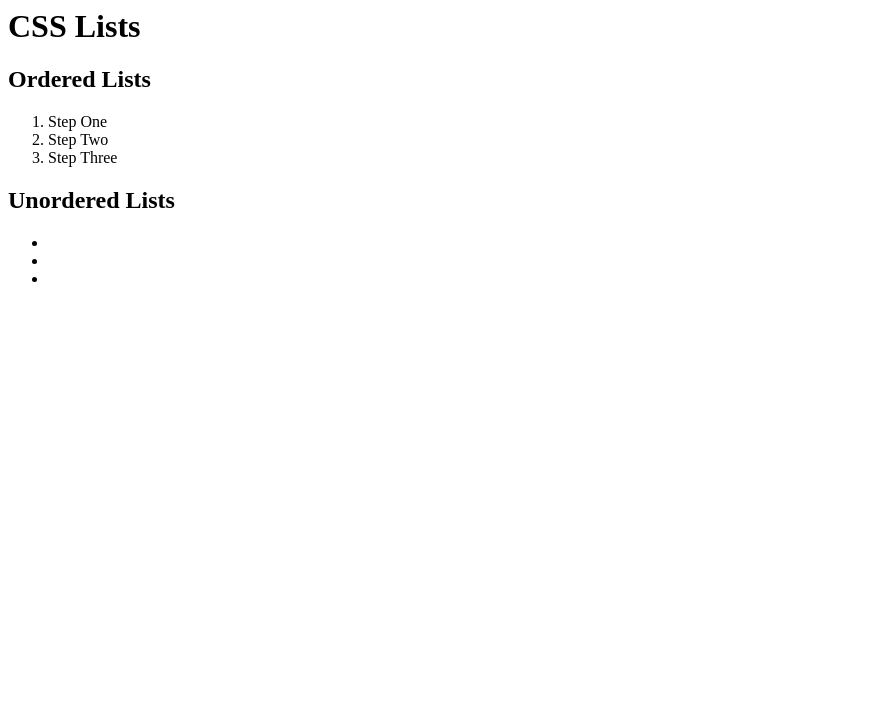
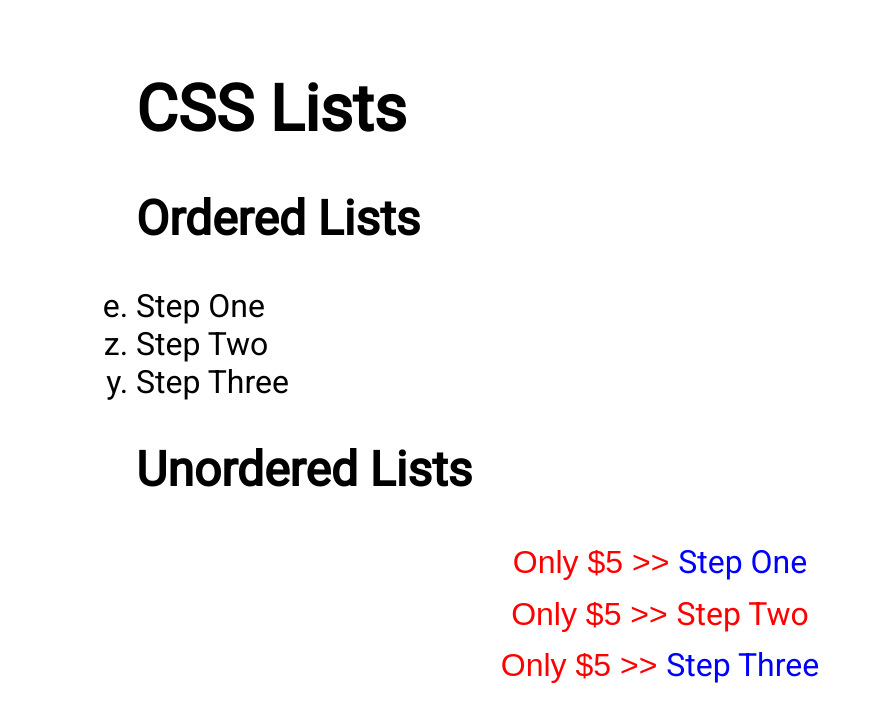
Before and after one commit to SammyT13/front-end-developer, a plain HTML site: page css-tutorial/08-List-Styles/index.html in a window 1280 px wide. Shown: the whole page, without its empty margins (0-872 px from the left). Drawn offline with Linux system fonts and the light colour scheme.

Commit message:
completed lesson 8, prep for lesson 9

```diff
--- a/css-tutorial/08-List-Styles/css/style.css
+++ b/css-tutorial/08-List-Styles/css/style.css
@@ -0,0 +1,49 @@
+@import url("https://fonts.googleapis.com/css2?family=Roboto&display=swap");
+
+body {
+    padding: 5% 10%;
+    font-size: 2rem;
+    font-family: "Roboto", sans-serif;
+}
+
+ol {
+    list-style-type: lower-alpha;
+    padding: 0;
+}
+
+ul {
+    list-style-type: square;
+    text-align: center;
+    list-style-position: inside;
+    color: blue;
+    line-height: 1.6;
+    /* list-style-image: url('../images/checkmark.jpeg'); */
+    /* list-style is short hand for:
+        - list-style-type
+        - list-style-image
+        - list-style position
+        respectively
+     */
+    /* list-style: square url('../images/checkmark.jpeg') inside; */
+}
+
+/* I can override ol and ul using li */
+
+/* to format a specific item in the list I can use: Psuedo class:
+        ul li:nth-child()
+    - this allows to format and line item (li) in an urordered or ordered list
+        - in the parentheses you can set to even/odd, or start at a specific number
+    */
+
+ul li:nth-child(even) {
+    color: red;
+}
+
+/* Psuedo element */
+
+ul ::marker {
+    color: red;
+    font-family: fantasy;
+    font-size: 1em;
+    content: "Only $5 >> ";
+}
--- a/css-tutorial/08-List-Styles/index.html
+++ b/css-tutorial/08-List-Styles/index.html
@@ -12,18 +12,18 @@
     <main>
         <article>
             <h2>Ordered Lists</h2>
-            <ol>
+            <ol start="5" reversed>
                 <li>Step One</li>
-                <li>Step Two</li>
+                <li value="26">Step Two</li>
                 <li>Step Three</li>
             </ol>
         </article>
         <article>
             <h2>Unordered Lists</h2>
             <ul>
-                <li></li>
-                <li></li>
-                <li></li>
+                <li>Step One</li>
+                <li>Step Two</li>
+                <li>Step Three</li>
             </ul>
         </article>
     </main>
```
Also changed, not shown: css-tutorial/09-mini-project/index.html (added, +20 -0 lines), css-tutorial/08-List-Styles/images/checkmark.jpeg (added), css-tutorial/08-List-Styles/images/hook-1727484_640.png (added), css-tutorial/09-mini-project/css/style.css (added), css-tutorial/09-mini-project/one.html (added), css-tutorial/09-mini-project/two.html (added).
